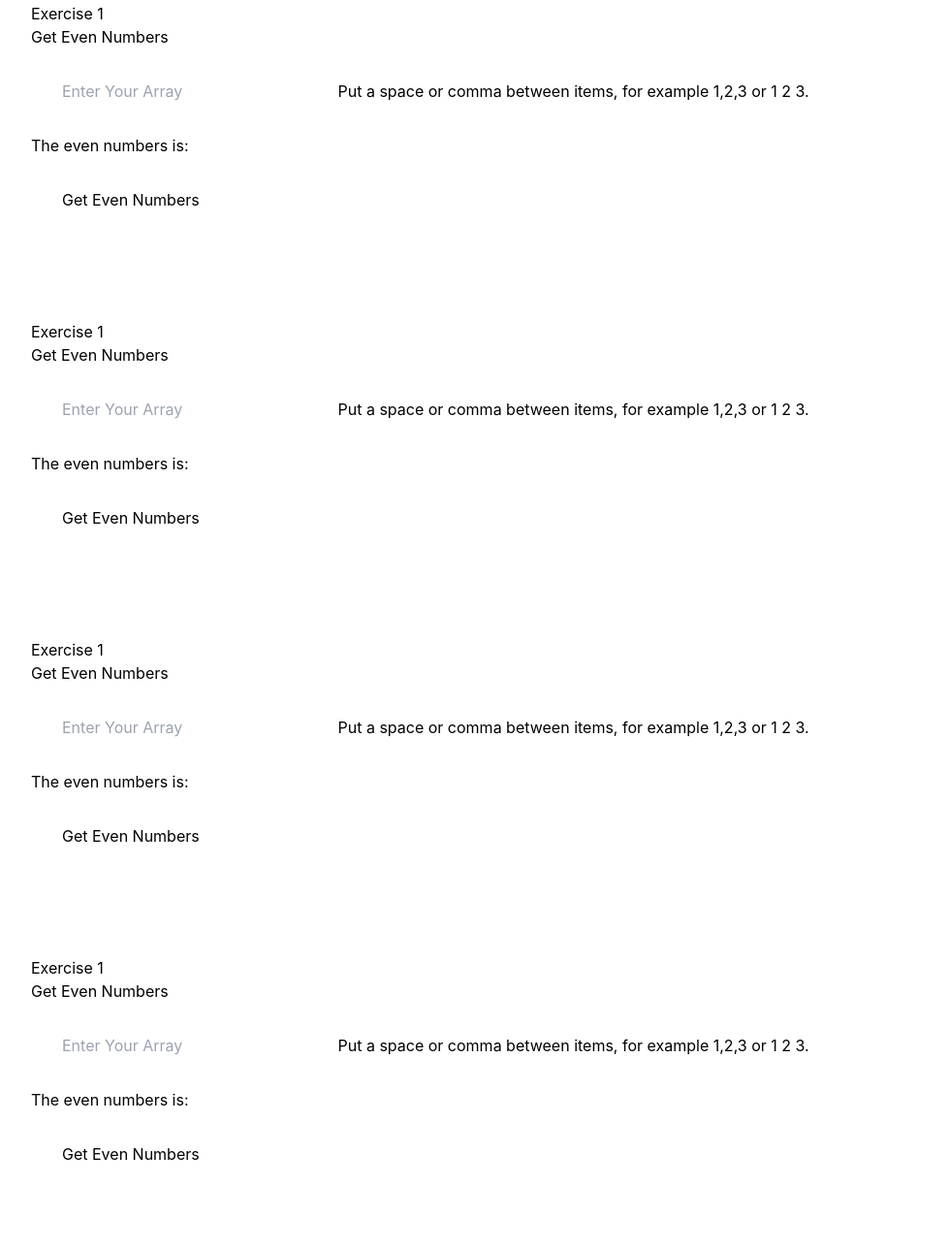
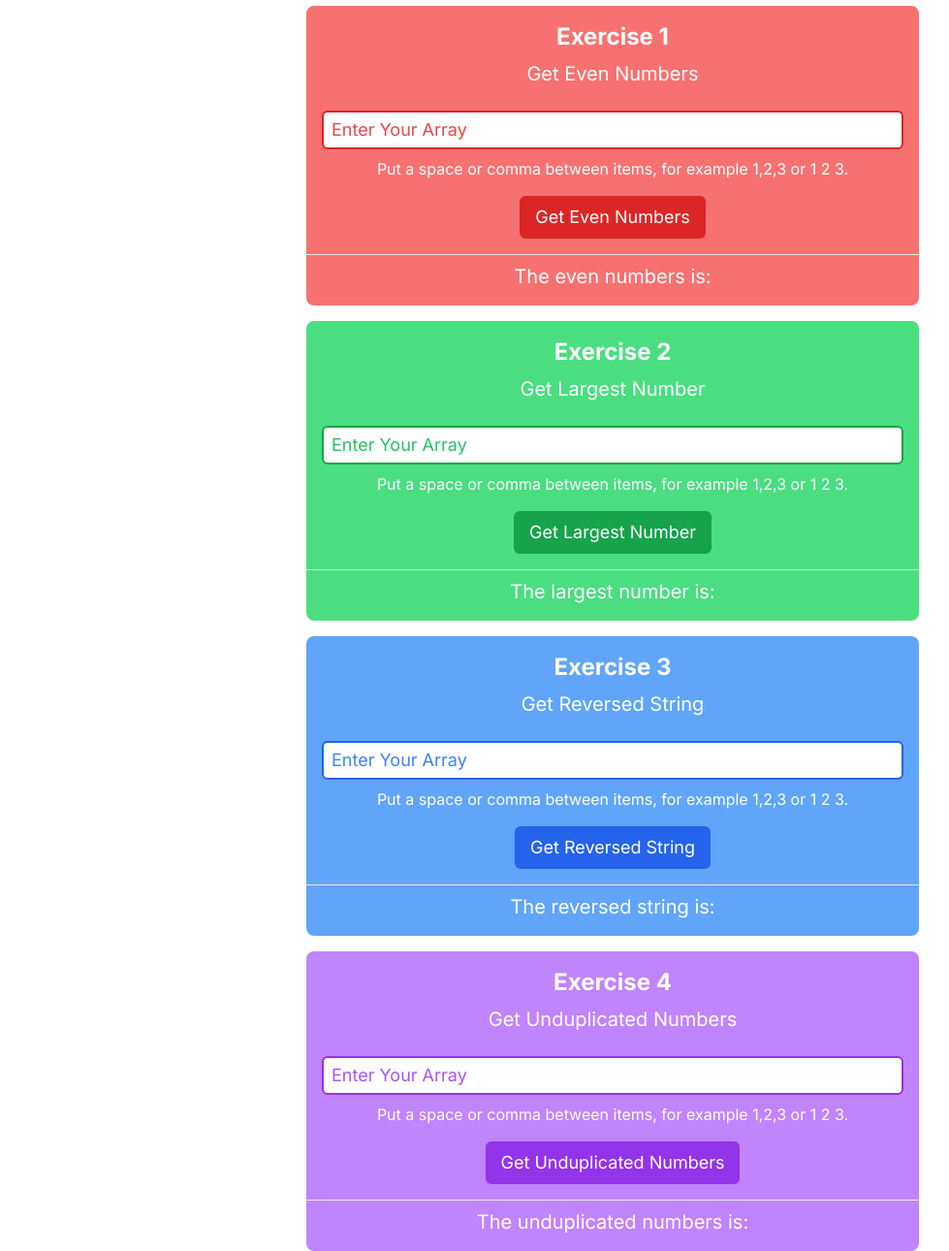
Before and after one commit to asim16111980/Week_Three_Task_Three, a website: page index.html in a window 1280 px wide. Shown: the part 90-1380 px from the top of the page at 97% size, without its empty margins (8-987 px from the left). Drawn offline with nearby package versions, Linux system fonts and the light colour scheme; files that its build step writes are made by us from their sources.

Commit message:
Modify App UI

```diff
--- a/index.html
+++ b/index.html
@@ -3,6 +3,13 @@
   <head>
     <meta charset="UTF-8" />
     <meta name="viewport" content="width=device-width, initial-scale=1.0" />
+    <!-- Google Fonts (Inter) -->
+    <link rel="preconnect" href="https://fonts.googleapis.com" />
+    <link rel="preconnect" href="https://fonts.gstatic.com" crossorigin />
+    <link
+      href="https://fonts.googleapis.com/css2?family=Inter:ital,opsz,wght@0,14..32,100..900;1,14..32,100..900&display=swap"
+      rel="stylesheet"
+    />
     <!-- Main Style -->
     <link rel="stylesheet" href="main.css" />
     <!-- Tailwind Style -->
@@ -10,103 +17,129 @@
     <title>Task Three</title>
   </head>
   <body>
-    <div class="container w-full min-h-screen px-2 py-4">
-      <h1 class="title text-lg text-center">
+    <div class="w-full flex flex-col items-center min-h-screen px-2 pt-8 pb-2">
+      <h1
+        class="text-lg sm:text-2xl md:text-4xl  font-bold text-center flex flex-wrap justify-center gap-1 md:gap-2"
+      >
         <span class="">WEEK</span><span class="">THREE</span
-        ><span class="">TASK</span><span>THREE</span>
+        ><span class="">TASK</span><span class="">THREE</span>
       </h1>
-      <div class="content max-w-full py-4 flex flex-wrap gap-4">
-        <div id="ex1" class="card rounded p-8">
-          <h2 class="card-title text-large">Exercise 1</h2>
-          <p class="card-desc text-medium">Get Even Numbers</p>
-          <div class="card-body">
-            <div class="card-input">
+      <div class="max-w-full pt-6 flex flex-wrap justify-center gap-4">
+        <div
+          id="ex1"
+          class="w-full lg:w-1/2 flex flex-col gap-2 py-4 items-center bg-red-400 text-white rounded-lg"
+        >
+          <h2 class="text-base sm:text-xl md:text-2xl font-bold">Exercise 1</h2>
+          <p class="text-base sm:text-lg md:text-xl">Get Even Numbers</p>
+          <div class="w-full flex flex-col gap-4 items-center py-4 border-b">
+            <div class="w-full flex flex-col gap-2 items-center px-4">
               <input
                 type="text"
                 placeholder="Enter Your Array"
-                class="input rounded text-small p-8"
+                class="input w-full text-sm sm:text-base md:text-lg placeholder-red-500 text-red-500 border-2 border-red-600 hover:red-blue-700 outline-none rounded-md px-2 py-1"
               />
-              <span class="input-desc text-small"
+              <span class="text-xs sm:text-sm md:text-base text-center"
                 >Put a space or comma between items, for example 1,2,3 or 1 2
                 3.</span
               >
             </div>
-            <p class="ex-output text-medium">
-              The even numbers is:<span class="output text-large"></span>
-            </p>
-            <button type="button" class="button rounded text-small p-8">
+            <button
+              type="button"
+              class="button text-sm sm:text-base md:text-lg bg-red-600 hover:bg-red-800 px-4 py-2 rounded-md"
+            >
               Get Even Numbers
             </button>
           </div>
+          <p class="ex-output text-base sm:text-lg md:text-xl text-center">
+            The even numbers is:<span class="output"></span>
+          </p>
         </div>
-        <div id="ex2" class="card rounded p-8">
-          <h2 class="card-title text-large">Exercise 1</h2>
-          <p class="card-desc text-medium">Get Even Numbers</p>
-          <div class="card-body">
-            <div class="card-input">
+        <div
+          id="ex2"
+          class="w-full lg:w-1/2 flex flex-col gap-2 py-4 items-center bg-green-400 text-white rounded-lg"
+        >
+          <h2 class="text-base sm:text-xl md:text-2xl font-bold">Exercise 2</h2>
+          <p class="text-base sm:text-lg md:text-xl">Get Largest Number</p>
+          <div class="w-full flex flex-col gap-4 items-center py-4 border-b">
+            <div class="w-full flex flex-col gap-2 items-center px-4">
               <input
                 type="text"
                 placeholder="Enter Your Array"
-                class="input rounded text-small p-8"
+                class="input w-full text-sm sm:text-base md:text-lg placeholder-green-500 text-green-500 border-2 border-green-600 hover:border-green-700 outline-none rounded-md px-2 py-1"
               />
-              <span class="input-desc text-small"
+              <span class="text-xs sm:text-sm md:text-base text-center"
                 >Put a space or comma between items, for example 1,2,3 or 1 2
                 3.</span
               >
             </div>
-            <p class="ex-output text-medium">
-              The even numbers is:<span class="output text-large"></span>
-            </p>
-            <button type="button" class="button rounded text-small p-8">
-              Get Even Numbers
+            <button
+              type="button"
+              class="button text-sm sm:text-base md:text-lg bg-green-600 hover:bg-green-800 px-4 py-2 rounded-md"
+            >
+            Get Largest Number
             </button>
           </div>
+          <p class="ex-output text-base sm:text-lg md:text-xl text-center">
+            The largest number is:<span class="output"></span>
+          </p>
         </div>
-        <div id="ex3" class="card rounded p-8">
-          <h2 class="card-title text-large">Exercise 1</h2>
-          <p class="card-desc text-medium">Get Even Numbers</p>
-          <div class="card-body">
-            <div class="card-input">
+        <div
+          id="ex3"
+          class="w-full lg:w-1/2 flex flex-col gap-2 py-4 items-center bg-blue-400 text-white rounded-lg"
+        >
+          <h2 class="text-base sm:text-xl md:text-2xl font-bold">Exercise 3</h2>
+          <p class="text-base sm:text-lg md:text-xl">Get Reversed String</p>
+          <div class="w-full flex flex-col gap-4 items-center py-4 border-b">
+            <div class="w-full flex flex-col gap-2 items-center px-4">
               <input
                 type="text"
                 placeholder="Enter Your Array"
-                class="input rounded text-small p-8"
+                class="input w-full text-sm sm:text-base md:text-lg placeholder-blue-500 text-blue-500 border-2 border-blue-600 hover:border-blue-700 outline-none rounded-md px-2 py-1"
               />
-              <span class="input-desc text-small"
+              <span class="text-xs sm:text-sm md:text-base text-center"
                 >Put a space or comma between items, for example 1,2,3 or 1 2
                 3.</span
               >
             </div>
-            <p class="ex-output text-medium">
-              The even numbers is:<span class="output text-large"></span>
-            </p>
-            <button type="button" class="button rounded text-small p-8">
-              Get Even Numbers
+            <button
+              type="button"
+              class="button text-sm sm:text-base md:text-lg bg-blue-600 hover:bg-blue-800 px-4 py-2 rounded-md"
+            >
+            Get Reversed String
             </button>
           </div>
+          <p class="ex-output text-base sm:text-lg md:text-xl text-center">
+            The reversed string is:<span class="output"></span>
+          </p>
         </div>
-        <div id="ex4" class="card rounded p-8">
-          <h2 class="card-title text-large">Exercise 1</h2>
-          <p class="card-desc text-medium">Get Even Numbers</p>
-          <div class="card-body">
-            <div class="card-input">
+        <div
+          id="ex4"
+          class="w-full lg:w-1/2 flex flex-col gap-2 py-4 items-center bg-purple-400 text-white rounded-lg"
+        >
+          <h2 class="text-base sm:text-xl md:text-2xl font-bold">Exercise 4</h2>
+          <p class="text-base sm:text-lg md:text-xl">Get Unduplicated Numbers</p>
+          <div class="w-full flex flex-col gap-4 items-center py-4 border-b">
+            <div class="w-full flex flex-col gap-2 items-center px-4">
               <input
                 type="text"
                 placeholder="Enter Your Array"
-                class="input rounded text-small p-8"
+                class="input w-full text-sm sm:text-base md:text-lg placeholder-purple-500 text-purple-500 border-2 border-purple-600 hover:border-purple-700 outline-none rounded-md px-2 py-1"
               />
-              <span class="input-desc text-small"
+              <span class="text-xs sm:text-sm md:text-base text-center"
                 >Put a space or comma between items, for example 1,2,3 or 1 2
                 3.</span
               >
             </div>
-            <p class="ex-output text-medium">
-              The even numbers is:<span class="output text-large"></span>
-            </p>
-            <button type="button" class="button rounded text-small p-8">
-              Get Even Numbers
+            <button
+              type="button"
+              class="button text-sm sm:text-base md:text-lg bg-purple-600 hover:bg-purple-800 px-4 py-2 rounded-md"
+            >
+            Get Unduplicated Numbers
             </button>
           </div>
+          <p class="ex-output text-base sm:text-lg md:text-xl text-center">
+            The unduplicated numbers is:<span class="output"></span>
+          </p>
         </div>
       </div>
     </div>
--- a/style.css
+++ b/style.css
@@ -1,4 +1,4 @@
-* {
+/* * {
   margin: 0;
   padding: 0;
   box-sizing: border-box;
@@ -159,4 +159,4 @@
     flex: 1;
     padding: 16px;
   }
-}
+} */
```
